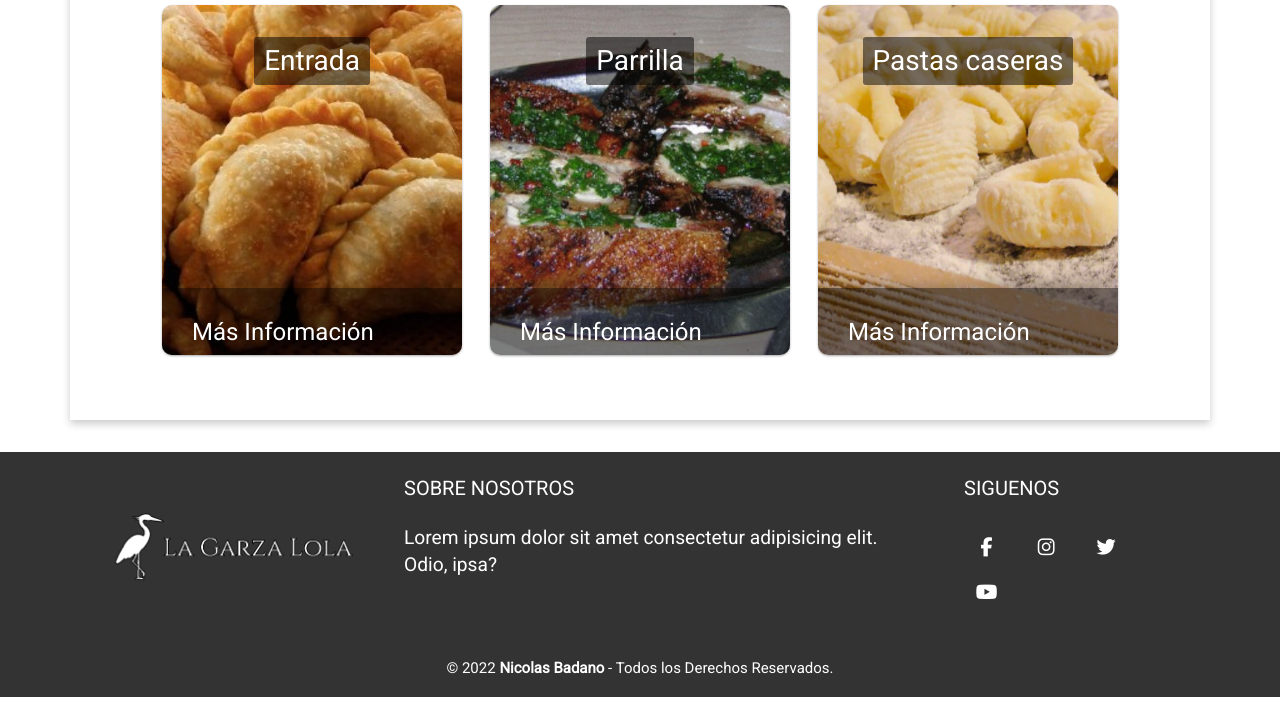
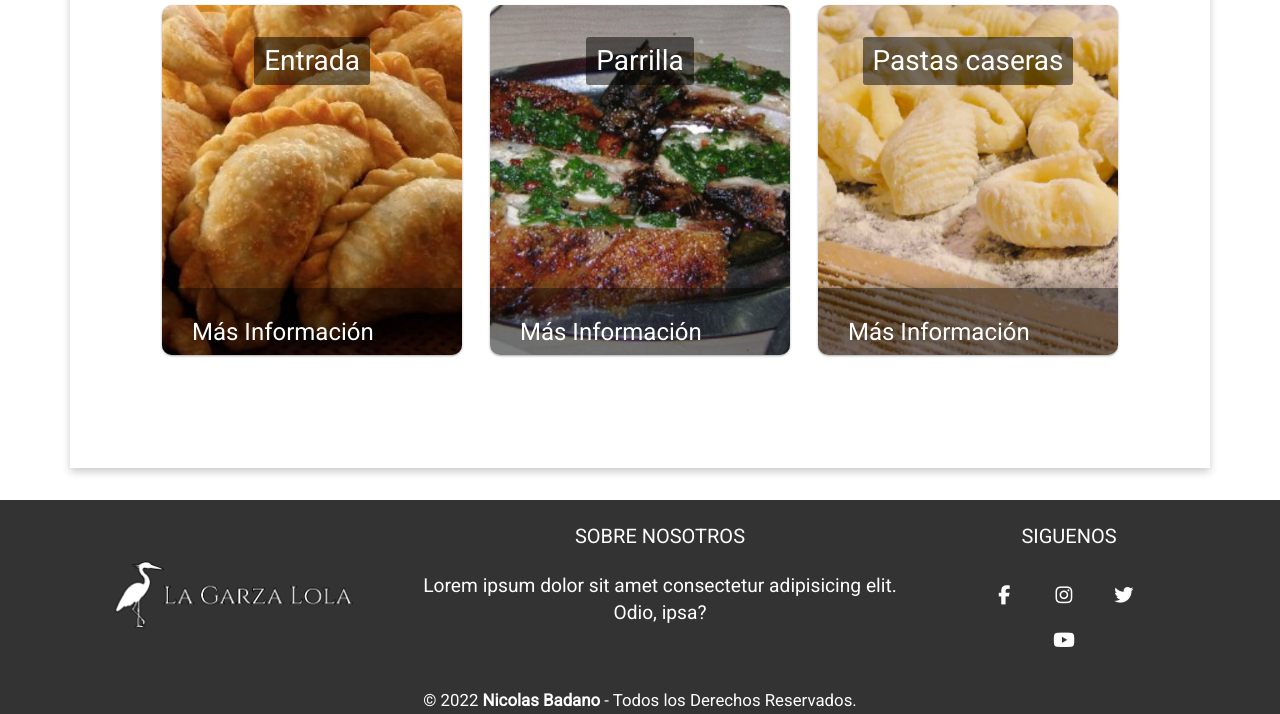
Before and after one commit to badano-nicolas/web-dev-coderhouse, a website: page pages/menu.html in a window 1280 px wide. Shown: the part 179-893 px from the top of the page. Drawn offline with Linux system fonts and the light colour scheme.

Commit message:
Renamed class

```diff
--- a/pages/menu.html
+++ b/pages/menu.html
@@ -112,7 +112,7 @@
                 </div>
             </div>
         </div>
-        <div class="footer-container-2">
+        <div class="footer-container">
             <small>&copy; 2022 <b>Nicolas Badano</b> - Todos los Derechos Reservados.</small>
         </div>
     </footer>
--- a/scss/_footer.scss
+++ b/scss/_footer.scss
@@ -2,6 +2,7 @@
   width: 100%;
   background-color: $background;
   color: $white;
+  text-align: center;
   .footer-container {
     .box {
       figure {
@@ -31,22 +32,12 @@
         height: 45px;
         line-height: 45px;
         margin-right: 10px;
-        text-align: center;
         transition: all 300ms ease;
         color: $white;
       }
       a:hover {
         color: red;
       }
-    }
-  }
-
-  .footer-container-2 {
-    padding: 15px 10px;
-    text-align: center;
-
-    small {
-      font-size: 15px;
     }
   }
 }
--- a/scss/_main.scss
+++ b/scss/_main.scss
@@ -4,7 +4,7 @@
   padding: 1rem 5rem;
   margin-top: 2rem;
   margin-bottom: 2rem;
-  min-height: 60vh;
+  min-height: 66vh;
   h1 {
     font-size: 2rem;
     line-height: 1.3em;
--- a/scss/style.scss
+++ b/scss/style.scss
@@ -13,5 +13,4 @@ body {
   font-size: 1.2rem;
   line-height: 1.4em;
   margin: 0;
-  min-height: 100vh;
 }
```
Also changed, not shown: index.html (+2 -2 lines), pages/bookings.html (+1 -1 lines), pages/cellar.html (+1 -1 lines), pages/location.html (+1 -1 lines), css/style.css.
